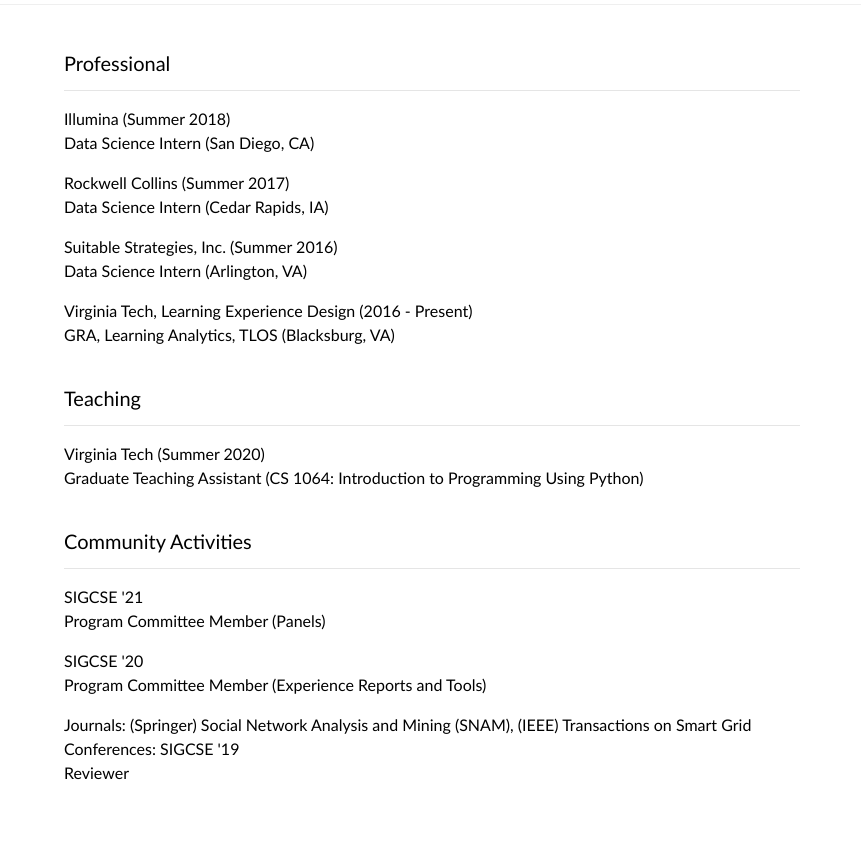
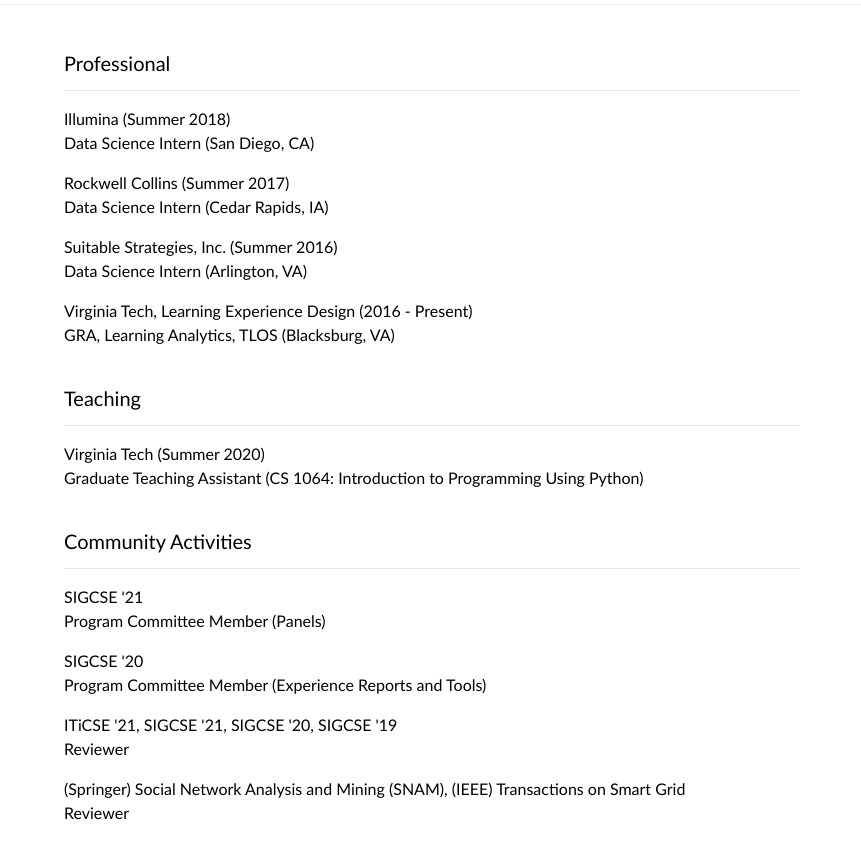
Before and after one commit to taha-hassan-vt/taha-hassan-vt.github.io, a plain HTML site: page work.html in a window 1280 px wide. Shown: the part 112-970 px from the top of the page, without its empty margins (208-1069 px from the left). Drawn offline with nearby package versions, Linux system fonts and the light colour scheme; a script that the page names is missing.

Commit message:
work updates

```diff
--- a/work.html
+++ b/work.html
@@ -75,9 +75,8 @@
 <h5>Community Activities</h5><hr>
 <p>SIGCSE '21<br>Program Committee Member (Panels)
 <p>SIGCSE '20<br>Program Committee Member (Experience Reports and Tools)
-
-<p>Journals: (Springer) Social Network Analysis and Mining (SNAM), (IEEE) Transactions on Smart Grid
-<br>Conferences: SIGCSE '19<br>Reviewer
+<p>ITiCSE '21, SIGCSE '21, SIGCSE '20, SIGCSE '19<br>Reviewer
+<p>(Springer) Social Network Analysis and Mining (SNAM), (IEEE) Transactions on Smart Grid<br>Reviewer
 </p>
 
 </div>
```
Also changed, not shown: 1 other file.
